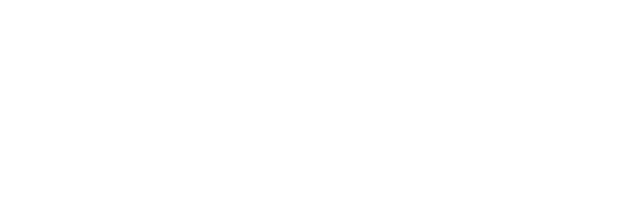
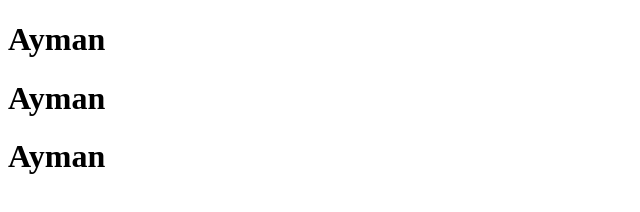
Before and after one commit to AymanAbdeljawad/test-repos, a plain HTML site: page index.html in a window 1280 px wide. Shown: the whole page, without its empty margins (0-640 px from the left). Drawn offline with Linux system fonts and the light colour scheme.

Commit message:
addedcode

```diff
--- a/index.html
+++ b/index.html
@@ -4,6 +4,8 @@
 
     </head>
     <body>
-
+        <h1>Ayman</h1>
+        <h1>Ayman</h1>
+        <h1>Ayman</h1>
     </body>
 </html>
```
